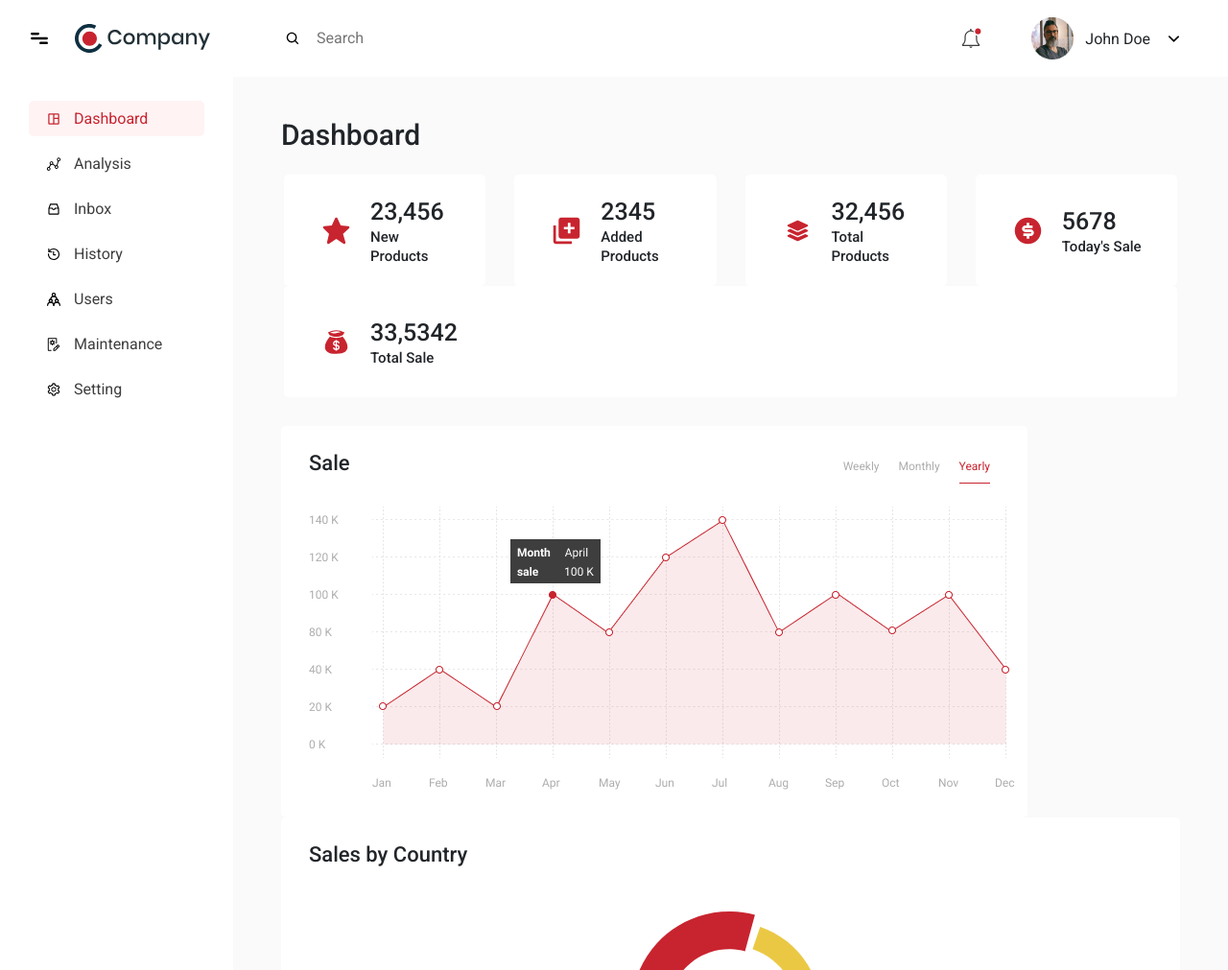
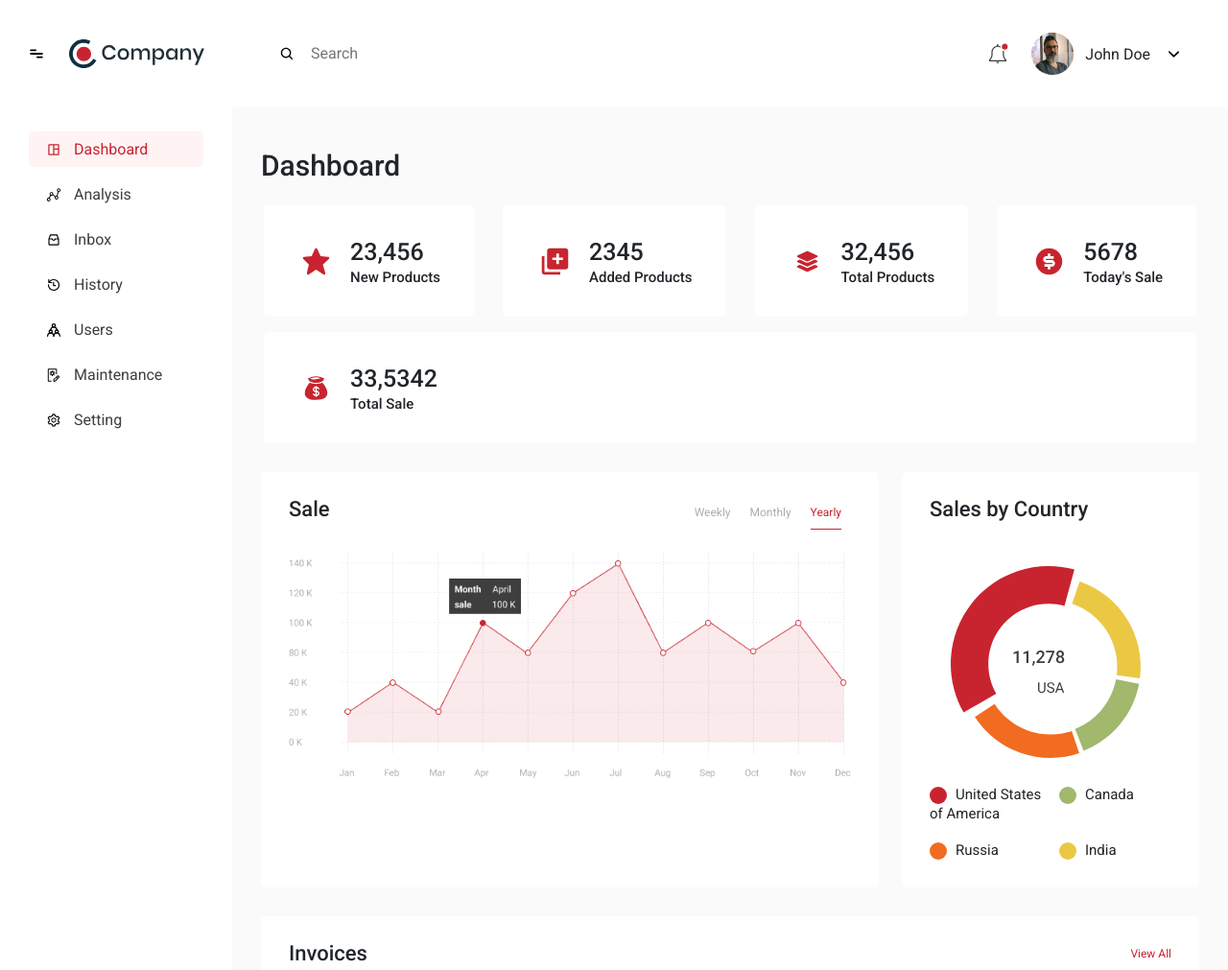
Before and after one commit to KdB13/tatva-assignment, a plain HTML site: page dashboard.html in a window 1280 px wide. Shown: the top 1011 px of the page at 96% size. Drawn offline with Linux system fonts and the light colour scheme.

Commit message:
Make dashboard page responsive
The dashboard page is now responsive. Still we need to make the font
size responsive.

```diff
--- a/css/base.css
+++ b/css/base.css
@@ -23,23 +23,26 @@ body {
     background-image: url('/images/downward-arrow.svg');
 }
 
+/* Header */
 header {
-    padding-left: 29px;
-    padding-right: 44px;
+    padding: 1rem 1.5rem;
     background-color: white;
 }
 
-.navbar {
-    height: 80px;
+header .navbar {
+    row-gap: 1.5rem;
 }
 
-.navbar .navbar-brand {
-    margin-left: 25px;
-    margin-right: 77px;
+header .navbar > div {
+    flex-basis: 100%;
 }
 
-.search-bar {
-    padding-right: 50px;
+header .navbar .prof-notif {
+    justify-content: space-between;
+}
+
+header .navbar .navbar-brand {
+    margin-left: 25px;
 }
 
 .search-bar .search-icon {
@@ -66,6 +69,25 @@ header {
     margin-right: 12px;
 }
 
+/* Main container (sidebar + main) */
+.main-container {
+    flex-direction: column;
+    overflow-x: hidden;
+}
+
+.sidebar-wrapper {
+    min-width: 242px;
+    display: none;
+    -webkit-transition: display .25s ease-out;
+    -moz-transition: display .25s ease-out;
+    -o-transition: display .25s ease-out;
+    transition: display .25s ease-out;
+}
+
+body.sb-sidenav-toggled .main-container .sidebar-wrapper {
+    display: initial;
+}
+
 .sidebar {
     padding: 25px 30px;
     background-color: white;
@@ -81,7 +103,6 @@ header {
 .sidebar .nav-item {
     display: flex;
     align-items: center;
-    width: 183px;
     padding-left: 18px;
     margin-bottom: 10px;
     border-radius: 5px;
@@ -113,8 +134,10 @@ header {
 }
 
 main {
-    padding-left: 50px;
-    padding-right: 50px;
+    /* padding-left: 50px;
+    padding-right: 50px; */
+    padding-left: 30px;
+    padding-right: 30px;
     padding-top: 41px;
     padding-bottom: 43px;
 }
@@ -125,3 +148,85 @@ main .title {
     font-weight: 500;
     margin-bottom: 22px;
 }
+
+
+/*
+    Responsive Design
+    -----------------
+*/
+
+/* Small devices (landscape phones) */
+@media (min-width: 576px) {
+
+    header .navbar .prof-notif,
+    header .navbar .logo {
+        flex-basis: 50%;
+    }
+
+    header .navbar .prof-notif {
+        order: 2;
+        justify-content: end;
+    }
+
+    header .navbar .search-bar {
+        order: 3;
+    }
+
+    header .navbar .btn-notifications {
+        margin-right: 1.5rem;
+    }
+
+    header .navbar .btn-menu {
+        width: 18px;
+    }
+}
+
+/* Large devices */
+@media (min-width: 992px) {
+    header {
+        padding-left: 29px;
+        padding-right: 44px;
+    }
+
+    header .navbar {
+        height: 80px;
+    }
+
+    header .navbar .navbar-brand {
+        margin-right: 77px;
+    }
+
+    header .navbar .logo,
+    header .navbar .search-bar,
+    header .navbar .prof-notif {
+        flex-basis: auto;
+    }
+
+    header .navbar .search-bar {
+        order: 2;
+        flex: 1 1 auto;
+        padding-right: 50px;
+    }
+
+    header .navbar .prof-notif {
+        order: 3;
+    }
+
+    .sidebar-wrapper {
+        margin-left: 0;
+        display: initial;
+    }
+
+    .main-container {
+        flex-direction: row;
+        align-items: stretch;
+    }
+
+    .main-container .main {
+        width: 100%;
+    }
+
+    body.sb-sidenav-toggled .main-container .sidebar-wrapper {
+        display: none;
+    }
+}
--- a/css/dashboard.css
+++ b/css/dashboard.css
@@ -21,9 +21,19 @@
     padding-right: 28px;
 }
 
-.dashboard .stats .col {
+.dashboard .stats-card > div {
+    flex-basis: 100%;
+}
+
+.dashboard .stats,
+.dashboard .sales {
+    row-gap: 1rem;
+}
+
+.dashboard .stats > div {
     padding-right: 15px;
     padding-left: 15px;
+    flex-grow: 1;
 }
 
 .dashboard .stats-card p {
@@ -66,14 +76,6 @@ section.sales .sale-header .nav-link {
     color: #ADADAD;
 }
 
-section.sales > div:nth-child(1) {
-    flex-basis: 802px;
-}
-
-section.sales > div:nth-child(2) {
-    flex: 1;
-}
-
 section.sales .sale,
 .sales-by-country {
     height: 100%;
@@ -95,18 +97,15 @@ section.sales .sales-by-country h2 {
 }
 
 section.sales .sales-by-country .legend {
+    list-style-type: none;
+    display: grid;
     padding: 0;
     margin: 0;
-}
-
-section.sales .sales-by-country .legend {
-    list-style-type: none;
-    flex-wrap: wrap;
-    row-gap: 18px;
+    gap: 18px;
 }
 
 section.sales .sales-by-country .legend li {
-    flex: 50%;
+    flex: 100%;
     font-size: 15px;
     line-height: 20px;
 }
@@ -145,6 +144,7 @@ section.invoices .view-all {
     font-size: 12px;
     line-height: 16px;
     color: #C8242F;
+    margin-left: 1rem;
 }
 
 section.invoices table {
@@ -188,3 +188,16 @@ section.invoices .status.pending {
     background-color: #F8F8F8;
     color: #BABABA;
 }
+
+
+/*
+    Responsive Design
+    -----------------
+*/
+
+/* Small devices (landscape phones) */
+@media (min-width: 576px) {
+    section.sales .sales-by-country .legend {
+        grid-template-columns: 1fr 1fr;
+    }
+}
--- a/dashboard.html
+++ b/dashboard.html
@@ -20,21 +20,23 @@
     <div class="container-fluid px-0">
 
       <!-- Header -->
+      <div class="row g-0">
+        <div class="col">
           <header>
             <nav class="navbar">
-          <div class="d-flex">
-            <img src="./images/menu-bar.svg" alt="">
+              <div class="logo d-flex">
+                <img id="sidebarToggle" class="btn-menu" src="./images/menu-bar.svg" alt="">
                 <img src="./images/header-logo.svg" alt="Company logo" class="navbar-brand">
               </div>
 
-          <div class="search-bar d-flex align-items-center flex-fill">
+              <div class="search-bar d-flex align-items-center">
                 <img src="./images/search-icon.svg" alt="" class="search-icon">
                 <form action="#" class="flex-fill">
                   <input type="search" placeholder="Search" name="q" class="w-100">
                 </form>
               </div>
 
-          <div class="d-flex align-items-center">
+              <div class="prof-notif d-flex align-items-center">
                 <button class="btn-icon btn-notifications"></button>
                 <div class="profile d-flex align-items-center">
                   <img src="./images/profile.png" alt="Profile picture" class="profile-image">
@@ -44,57 +46,54 @@
               </div>
             </nav>
           </header>
+        </div>
+      </div>
 
-      <div class="d-flex align-items-stretch">
+      <div class="main-container d-flex">
         <!-- Navigation sidebar -->
-        <nav class="sidebar">
+        <div class="sidebar-wrapper">
+          <nav class="sidebar h-100">
             <ul class="nav flex-column">
-
               <li class="nav-item active">
                 <img src="./images/dashboard-active.svg" alt="">
                 <a href="dashboard.html" class="nav-link" aria-current="page">Dashboard</a>
               </li>
-
               <li class="nav-item">
                 <img src="./images/graph-default.svg" alt="">
                 <a href="innerpage.html" class="nav-link">Analysis</a>
               </li>
-
               <li class="nav-item">
                 <img src="./images/inbox-default.svg" alt="">
                 <a href="#" class="nav-link">Inbox</a>
               </li>
-
               <li class="nav-item">
                 <img src="./images/clock-default.svg" alt="">
                 <a href="#" class="nav-link">History</a>
               </li>
-
               <li class="nav-item">
                 <img src="./images/user-default.svg" alt="">
                 <a href="#" class="nav-link">Users</a>
               </li>
-
               <li class="nav-item">
                 <img src="./images/maintenance-default.svg" alt="">
                 <a href="#" class="nav-link">Maintenance</a>
               </li>
-
               <li class="nav-item">
                 <img src="./images/setting-default.svg" alt="">
                 <a href="#" class="nav-link">Setting</a>
               </li>
-
             </ul>
           </nav>
+        </div>
 
         <!-- The main content -->
+        <div class="main">
+
           <main class="dashboard flex-fill">
             <h1 class="title">Dashboard</h1>
 
-          <section class="row stats">
-
-            <div class="col">
+            <section class="row stats flex-wrap">
+              <div class="col-12 col-sm-6 col-md-4 col-xl-auto">
                 <div class="stats-card">
                   <img src="./images/star.svg" alt="">
                   <div>
@@ -103,8 +102,7 @@
                   </div>
                 </div>
               </div>
-
-            <div class="col">
+              <div class="col-12 col-sm-6 col-md-4 col-xl-auto">
                 <div class="stats-card">
                   <img src="./images/new-product.svg" alt="">
                   <div>
@@ -113,8 +111,7 @@
                   </div>
                 </div>
               </div>
-
-            <div class="col">
+              <div class="col-12 col-sm-6 col-md-4 col-xl-auto">
                 <div class="stats-card">
                   <img src="./images/total-product.svg" alt="">
                   <div>
@@ -123,8 +120,7 @@
                   </div>
                 </div>
               </div>
-
-            <div class="col">
+              <div class="col-12 col-sm-6 col-md-4 col-xl-auto">
                 <div class="stats-card">
                   <img src="./images/dollar-filled.svg" alt="">
                   <div>
@@ -133,8 +129,7 @@
                   </div>
                 </div>
               </div>
-
-            <div class="col">
+              <div class="col-12 col-sm-6 col-md-4 col-xl-auto">
                 <div class="stats-card">
                   <img src="./images/money-bag.svg" alt="">
                   <div>
@@ -143,16 +138,14 @@
                   </div>
                 </div>
               </div>
-
             </section>
 
             <section class="row sales">
 
-            <div class="col-8">
+              <div class="col-lg-8">
                 <div class="sale">
                   <div class="sale-header d-flex justify-content-between align-items-center">
                     <h2>Sale</h2>
-
                     <ul class="nav nav-pills">
                       <li class="nav-item">
                         <button class="nav-link">Weekly</button>
@@ -165,19 +158,16 @@
                       </li>
                     </ul>
                   </div>
-
-                <img src="./images/data-graph.png" alt="Yearly sales graph ">
+                  <img class="img-fluid d-block mx-auto" src="./images/data-graph.png" alt="Yearly sales graph">
                 </div>
               </div>
 
-            <div class="col-4">
+              <div class="col-lg-4">
                 <div class="sales-by-country">
                   <h2>Sales by Country</h2>
-
                   <img src="./images/pie-chart.svg" alt="Pie chart for sales by country"
                     class="img-fluid mx-auto d-block">
-
-                <ul class="legend d-flex">
+                  <ul class="legend">
                     <li class="usa">United States of America</li>
                     <li class="canada">Canada</li>
                     <li class="russia">Russia</li>
@@ -186,16 +176,15 @@
                 </div>
               </div>
             </section>
-
             <section class="row invoices">
               <div class="col">
                 <div class="table">
-
-                <div class="d-flex justify-content-between align-items-center">
-                  <h2>Invoices</h2>
-                  <a href="#" class="nav-link view-all">View All</a>
+                  <div class="d-flex align-items-center">
+                    <h2 class="m-0">Invoices</h2>
+                    <div class="w-100 text-end"><a href="#" class="nav-link view-all p-0">View All</a></div>
                   </div>
 
+                  <div class="table-responsive">
                     <table class="table">
                       <thead>
                         <tr>
@@ -207,7 +196,6 @@
                           <th scope="col">Amount</th>
                         </tr>
                       </thead>
-
                       <tbody>
                         <tr>
                           <td>651535</td>
@@ -219,7 +207,6 @@
                           </td>
                           <td>$47,800</td>
                         </tr>
-
                         <tr>
                           <td>558612</td>
                           <td>Other</td>
@@ -230,7 +217,6 @@
                           </td>
                           <td>$98,000</td>
                         </tr>
-
                         <tr>
                           <td>558612</td>
                           <td>Vendor</td>
@@ -241,7 +227,6 @@
                           </td>
                           <td>$20,900</td>
                         </tr>
-
                         <tr>
                           <td>558612</td>
                           <td>Property Management Company</td>
@@ -252,7 +237,6 @@
                           </td>
                           <td>$10,570</td>
                         </tr>
-
                         <tr>
                           <td>651535</td>
                           <td>Subcontractor Company</td>
@@ -263,7 +247,6 @@
                           </td>
                           <td>$10,200</td>
                         </tr>
-
                         <tr>
                           <td>651518</td>
                           <td>Mortgage Company</td>
@@ -274,7 +257,6 @@
                           </td>
                           <td>$12,600</td>
                         </tr>
-
                         <tr>
                           <td>487441</td>
                           <td>TPA</td>
@@ -285,7 +267,6 @@
                           </td>
                           <td>$11,170</td>
                         </tr>
-
                         <tr>
                           <td>267400</td>
                           <td>Fire Department</td>
@@ -296,7 +277,6 @@
                           </td>
                           <td>$28,000</td>
                         </tr>
-
                         <tr>
                           <td>449003</td>
                           <td>Insurance Carrier</td>
@@ -308,17 +288,22 @@
                           <td>$10,000</td>
                         </tr>
                       </tbody>
-
                     </table>
-
+                  </div>
                 </div>
               </div>
             </section>
           </main>
+        </div>
+      </div>
 
     </div>
 
-    </div>
+    <!-- Bootstrap JS -->
+    <script src="./js/bootstrap.bundle.min.js"></script>
+
+    <!-- Sidebar JS -->
+    <script src="./js/sidebar.js"></script>
   </body>
 
 </html>
```
Also changed, not shown: js/sidebar.js (added, +17 -0 lines). Lines whose indentation alone changed are shown as unchanged.
